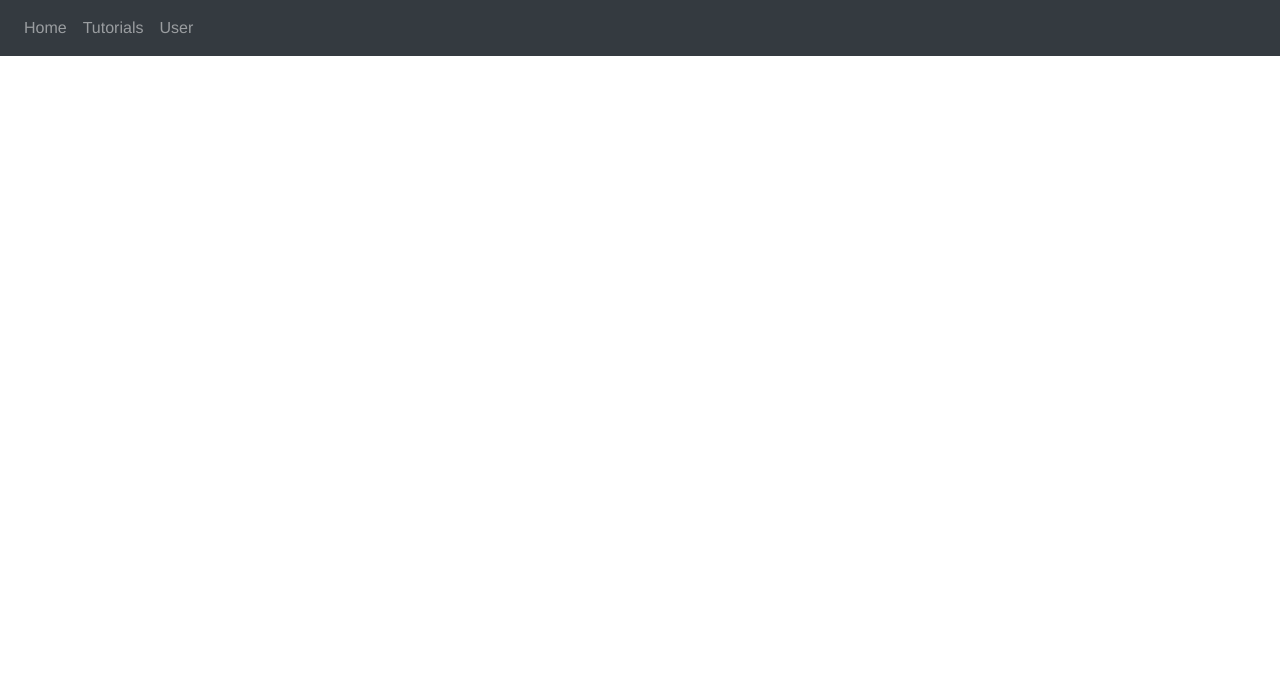
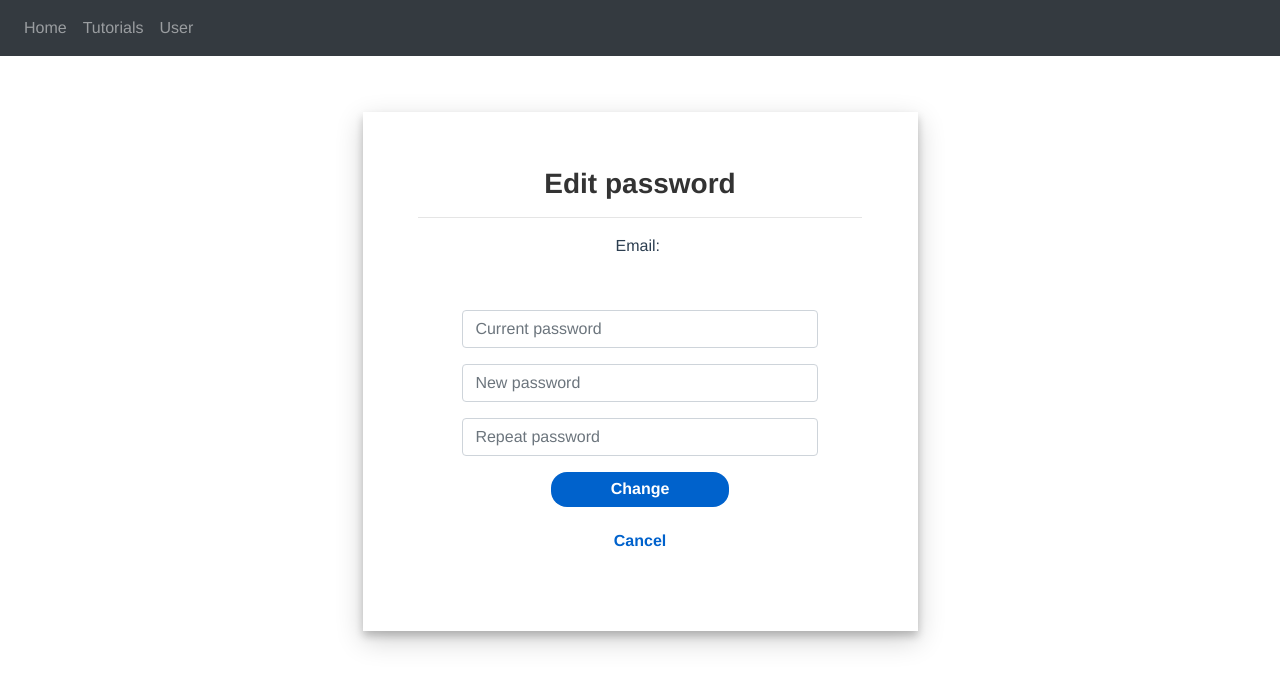
Before and after one commit to golovkinV/-SoftwareEngineering, a Vue app in the folder spa-client/: page /profile/edit_password/1 in a window 1280 px wide. Shown: the top 686 px of the page. Built offline with nearby package versions, Linux system fonts and the light colour scheme; no server answers.

Commit message:
add: edit password module

```diff
--- /dev/null
+++ b/spa-client/src/components/EditPassword.vue
@@ -0,0 +1,127 @@
+<template>
+  <div class="container login-container">
+    <div class="row align-items-center justify-content-center">
+      <div class="col-md-6 login-form-1">
+        <h3>Edit password</h3>
+        <hr>
+        <label>Email:</label>&nbsp;<label class="label label-default">{{ user.email }}</label><br>
+        <form @submit.prevent="changePassword">
+          <div class="form-group">
+            <input type="password" v-model="currentPassword"  class="form-control" placeholder="Current password" value="" required="required"/>
+          </div>
+          <div class="form-group">
+            <input type="password" v-model="newPassword"  class="form-control" placeholder="New password" value="" required="required"/>
+          </div>
+          <div class="form-group">
+            <input type="password" v-model="repeatPassword"  class="form-control" placeholder="Repeat password" value="" required="required"/>
+          </div>
+          <div class="form-group">
+            <input type="submit" class="btn" value="Change" />
+          </div>
+        </form>
+        <div class="form-group" >
+          <button v-on:click="cancel" class="ForgetPwd">Cancel</button>
+        </div>
+      </div>
+    </div>
+  </div>
+</template>
+
+<script>
+/*
+*  TODO: - add show alert about password
+* */
+
+import ProfileService from "@/services/ProfileService";
+
+export default {
+  name: "EditPassword",
+  data() {
+    return {
+      user: Object,
+      currentPassword: "",
+      newPassword: "",
+      repeatPassword: ""
+    }
+  },
+  methods: {
+    changePassword: function () {
+        const { user, currentPassword, newPassword, repeatPassword } = this
+        const data = {
+          userId: user.id,
+          currentPassword: currentPassword,
+          newPassword: newPassword,
+          repeatPassword: repeatPassword
+        }
+        ProfileService
+            .updatePassword(data)
+            .then(response => {
+              console.log(response.data)
+              this.$router.push("/sign_in")
+            })
+            .catch(e => {
+              console.log(e);
+            })
+    },
+    cancel: function () {
+      this.$router.back()
+    }
+  },
+  mounted() {
+    const id = this.$route.params.id
+    ProfileService
+        .get(id)
+        .then(response => {
+          this.user = response.data
+        })
+        .catch(e => {
+          console.log(e);
+        })
+  }
+}
+</script>
+
+<style scoped>
+
+.login-container {
+  margin-top: 5%;
+  margin-bottom: 5%;
+  text-align: center;
+}
+
+.login-form-1{
+  padding: 5%;
+  box-shadow: 0 5px 8px 0 rgba(0, 0, 0, 0.2), 0 9px 26px 0 rgba(0, 0, 0, 0.19);
+}
+.login-form-1 h3{
+  color: #333;
+  font-weight: bold;
+  margin-top: 0;
+  text-align: center;
+}
+.login-container form{
+  padding: 10% 10% 0;
+}
+.btn {
+  font-weight: 600;
+  color: #fff;
+  background-color: #0062cc;
+  width: 50%;
+  border-radius: 1rem;
+  padding: 1.5%;
+  border: none;
+  outline:none;
+  cursor: pointer;
+}
+
+.login-form-1 .ForgetPwd{
+  width: 50%;
+  padding: 1.5%;
+  border: none;
+  cursor: pointer;
+  color: #0062cc;
+  font-weight: 600;
+  background-color: #ffffff;
+  outline:none;
+}
+</style>
--- a/spa-client/src/components/Profile.vue
+++ b/spa-client/src/components/Profile.vue
@@ -2,7 +2,7 @@
   <div class="container container-lrl">
     <div class="notice notice-lg">
       <strong>Login information</strong>
-      <img src="https://img.icons8.com/material/18/000000/pencil--v1.png"/>
+      <img  v-on:click="editPassword" src="https://img.icons8.com/material/18/000000/pencil--v1.png"/>
       <hr>
       <label>Email:</label>&nbsp;<label class="label label-default">{{ user.email }}</label><br>
       <label>Role:</label>&nbsp;<label class="label label-default">{{ user.role.name }}</label>
@@ -27,7 +27,12 @@
 </template>
 
 <script>
-import UserService from "@/services/ProfileService";
+/*
+*  TODO: - add PIN
+*        - add load countries
+*        - add load countries
+* */
+import ProfileService from "@/services/ProfileService";
 
 export default {
   name: "Profile",
@@ -36,13 +41,18 @@ export default {
       user: Object
     }
   },
+  methods: {
+    editPassword: function () {
+        const user = this.user
+        this.$router.push(`/profile/edit_password/${user.id}`)
+    }
+  },
   mounted() {
     const id = this.$route.params.id
-    UserService
+    ProfileService
         .get(id)
         .then(response => {
           this.user = response.data
-          console.log(response.data)
         })
         .catch(e => {
           console.log(e);
--- a/spa-client/src/components/SignIn.vue
+++ b/spa-client/src/components/SignIn.vue
@@ -24,11 +24,8 @@
 
 <script>
 /*
-*  TODO: - add checking equals passwords
-*        - add load countries
-*        - add load countries
+*  TODO: - show alert about passwords
 * */
-
 import UserService from "@/services/UserService";
 
 export default {
--- a/spa-client/src/router/router.js
+++ b/spa-client/src/router/router.js
@@ -4,6 +4,7 @@ import Tutorials from "../components/Tutorials";
 import SignIn from "../components/SignIn";
 import SignUp from "@/components/SignUp";
 import Profile from "@/components/Profile";
+import EditPassword from "@/components/EditPassword";
 
 Vue.use(Router);
 
@@ -26,6 +27,10 @@ export default new Router({
         {
             path: "/profile/:id",
             component: Profile
+        },
+        {
+            path: "/profile/edit_password/:id",
+            component: EditPassword
         }
     ]
 });
--- a/spa-client/src/services/ProfileService.js
+++ b/spa-client/src/services/ProfileService.js
@@ -4,6 +4,10 @@ class ProfileService {
     get(id) {
         return http.get(`/profile/${id}`);
     }
+
+    updatePassword(data) {
+        return http.post("/profile/update_password", data)
+    }
 }
 
 export default new ProfileService ();
```
Also changed, not shown: spa-client/src/components/SignUp.vue (+6 -1 lines), 2 other files (tests, documents, lock files or other folders).
